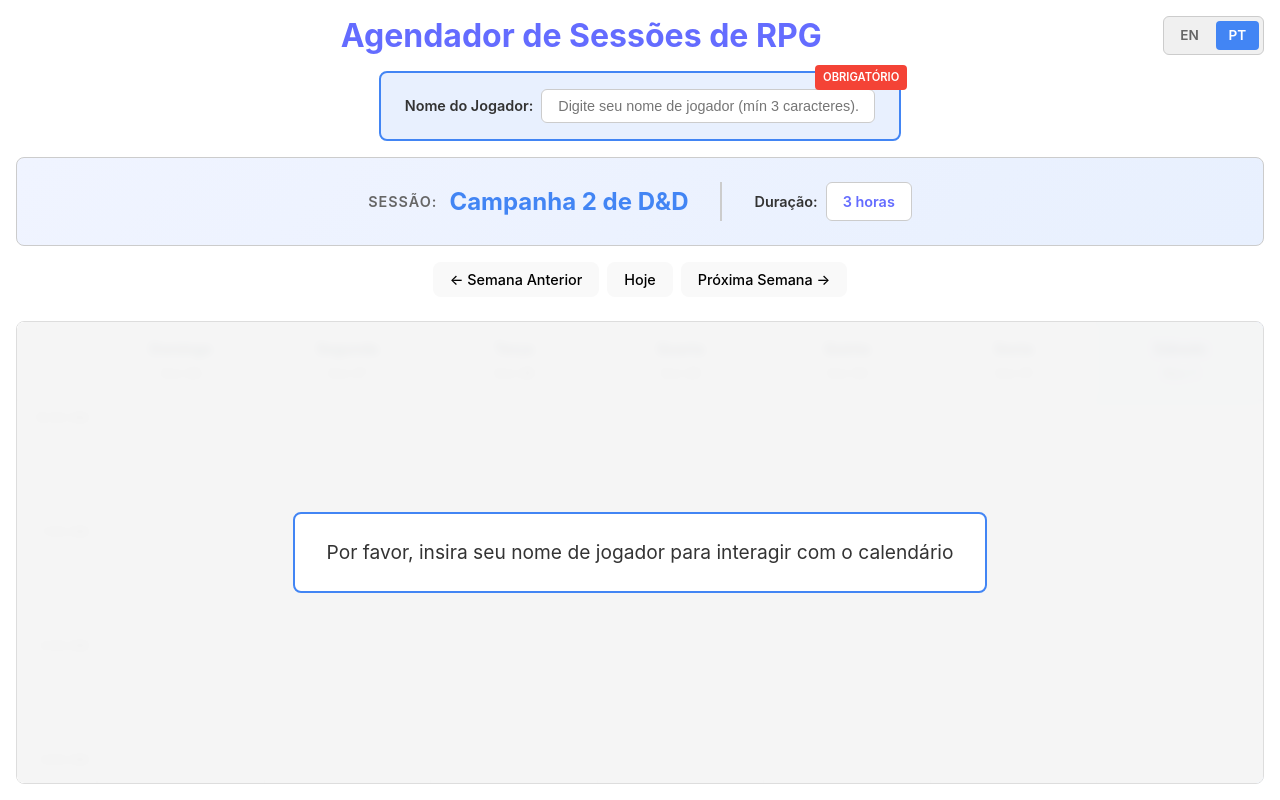
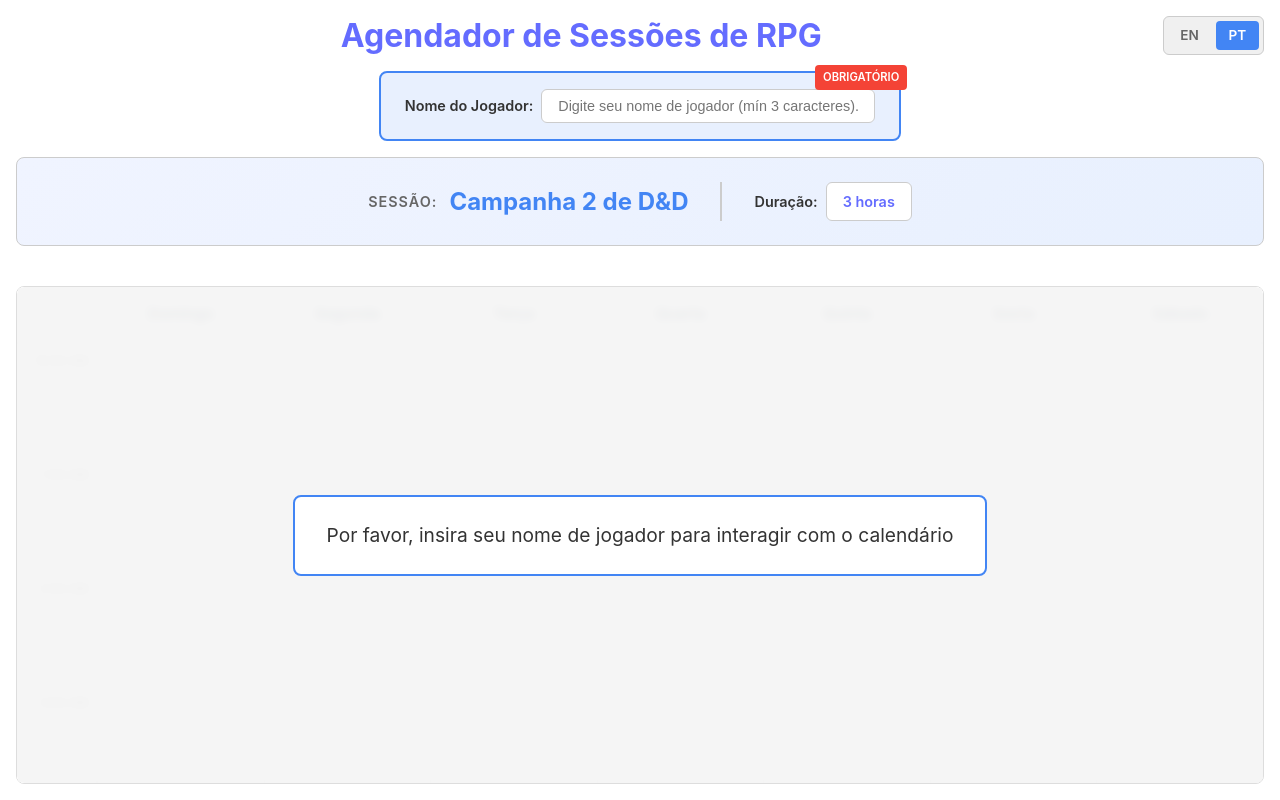
Before and after one commit to BrenoMaia98/agenda-assist, a React (Vite) app: page / in a window 1280 px wide. Built offline with nearby package versions, Linux system fonts and the light colour scheme.

Commit message:
remove week navigation and dates, show only days of week

```diff
--- a/src/components/WeekCalendar.css
+++ b/src/components/WeekCalendar.css
@@ -209,17 +209,6 @@
   box-shadow: 0 2px 4px rgba(0, 0, 0, 0.2);
 }
 
-.week-navigation {
-  display: flex;
-  gap: 0.5rem;
-  justify-content: center;
-  align-items: center;
-}
-
-.week-navigation button {
-  padding: 0.5rem 1rem;
-  font-size: 0.9rem;
-}
 
 .calendar-grid-container {
   flex: 1;
@@ -283,19 +272,9 @@
   z-index: 20;
 }
 
-.day-header.today {
-  background-color: #2a2a4a;
-}
-
 .day-name {
   font-weight: 600;
-  font-size: 0.9rem;
-  margin-bottom: 0.25rem;
-}
-
-.day-date {
-  font-size: 0.8rem;
-  color: #888;
+  font-size: 0.95rem;
 }
 
 .time-label {
@@ -348,13 +327,6 @@
   z-index: 1;
 }
 
-.calendar-cell.today-column {
-  background-color: #1a1a2a;
-}
-
-.calendar-cell.today-column:hover {
-  background-color: #252535;
-}
 
 .calendar-event {
   position: absolute;
@@ -465,13 +437,6 @@
     border-color: #ddd;
   }
 
-  .day-header.today {
-    background-color: #e8f0fe;
-  }
-
-  .day-date {
-    color: #666;
-  }
 
   .time-label {
     color: #666;
@@ -502,11 +467,4 @@
     background: linear-gradient(135deg, rgba(66, 133, 244, 0.15) 0%, rgba(52, 168, 83, 0.15) 100%);
   }
 
-  .calendar-cell.today-column {
-    background-color: #f0f7ff;
-  }
-
-  .calendar-cell.today-column:hover {
-    background-color: #e8f0fe;
-  }
 }
--- a/src/components/WeekCalendar.tsx
+++ b/src/components/WeekCalendar.tsx
@@ -15,7 +15,6 @@ interface CalendarEvent {
 const WeekCalendar = () => {
   const { t } = useTranslation()
   const [events, setEvents] = useState<CalendarEvent[]>([])
-  const [currentWeek, setCurrentWeek] = useState(new Date())
   const [playerName, setPlayerName] = useState('')
 
   // Fixed duration in hours
@@ -23,16 +22,6 @@ const WeekCalendar = () => {
 
   // Generate time slots with 30-minute intervals (0, 0.5, 1, 1.5, ... 23.5)
   const timeSlots = Array.from({ length: 48 }, (_, i) => i * 0.5)
-
-  // Get the start of the current week (Sunday)
-  const getWeekStart = (date: Date) => {
-    const d = new Date(date)
-    const day = d.getDay()
-    const diff = d.getDate() - day
-    return new Date(d.setDate(diff))
-  }
-
-  const weekStart = getWeekStart(currentWeek)
 
   // Generate days of the week
   const daysOfWeek = [
@@ -44,11 +33,6 @@ const WeekCalendar = () => {
     t('days.friday'),
     t('days.saturday'),
   ]
-  const weekDates = daysOfWeek.map((_, index) => {
-    const date = new Date(weekStart)
-    date.setDate(weekStart.getDate() + index)
-    return date
-  })
 
   const formatTime = (hour: number) => {
     const fullHour = Math.floor(hour)
@@ -58,19 +42,6 @@ const WeekCalendar = () => {
     return `${displayHour}:${minutes.toString().padStart(2, '0')} ${period}`
   }
 
-  const formatDate = (date: Date) => {
-    return date.toLocaleDateString('en-US', { month: 'short', day: 'numeric' })
-  }
-
-  const navigateWeek = (direction: 'prev' | 'next') => {
-    const newDate = new Date(currentWeek)
-    newDate.setDate(currentWeek.getDate() + (direction === 'next' ? 7 : -7))
-    setCurrentWeek(newDate)
-  }
-
-  const goToToday = () => {
-    setCurrentWeek(new Date())
-  }
 
   const handleCellClick = (day: number, hour: number) => {
     if (playerName.trim().length < 3) {
@@ -88,10 +59,6 @@ const WeekCalendar = () => {
     setEvents([...events, newEvent])
   }
 
-  const isToday = (date: Date) => {
-    const today = new Date()
-    return date.toDateString() === today.toDateString()
-  }
 
   return (
     <div className="week-calendar">
@@ -135,16 +102,6 @@ const WeekCalendar = () => {
             </span>
           </div>
         </div>
-
-        <div className="week-navigation">
-          <button onClick={() => navigateWeek('prev')}>
-            {t('navigation.previousWeek')}
-          </button>
-          <button onClick={goToToday}>{t('navigation.today')}</button>
-          <button onClick={() => navigateWeek('next')}>
-            {t('navigation.nextWeek')}
-          </button>
-        </div>
       </div>
 
       <div
@@ -160,13 +117,9 @@ const WeekCalendar = () => {
           <div className="time-header"></div>
 
           {/* Day headers */}
-          {weekDates.map((date, index) => (
-            <div
-              key={index}
-              className={`day-header ${isToday(date) ? 'today' : ''}`}
-            >
-              <div className="day-name">{daysOfWeek[index]}</div>
-              <div className="day-date">{formatDate(date)}</div>
+          {daysOfWeek.map((day, index) => (
+            <div key={index} className="day-header">
+              <div className="day-name">{day}</div>
             </div>
           ))}
 
@@ -184,7 +137,7 @@ const WeekCalendar = () => {
                 </div>
 
                 {/* Day cells */}
-                {weekDates.map((_, dayIndex) => {
+                {daysOfWeek.map((_, dayIndex) => {
                   // Events that start at this exact time slot
                   const startingEvents = events.filter(
                     e => e.day === dayIndex && e.startHour === timeSlot
@@ -202,7 +155,7 @@ const WeekCalendar = () => {
                   return (
                     <div
                       key={`cell-${dayIndex}-${timeSlot}`}
-                      className={`calendar-cell ${!isFullHour ? 'half-hour' : ''} ${isToday(weekDates[dayIndex]) ? 'today-column' : ''} ${isCovered ? 'covered' : ''}`}
+                      className={`calendar-cell ${!isFullHour ? 'half-hour' : ''} ${isCovered ? 'covered' : ''}`}
                       onClick={() => handleCellClick(dayIndex, timeSlot)}
                     >
                       {/* Translucent overlay for covered cells */}
```
